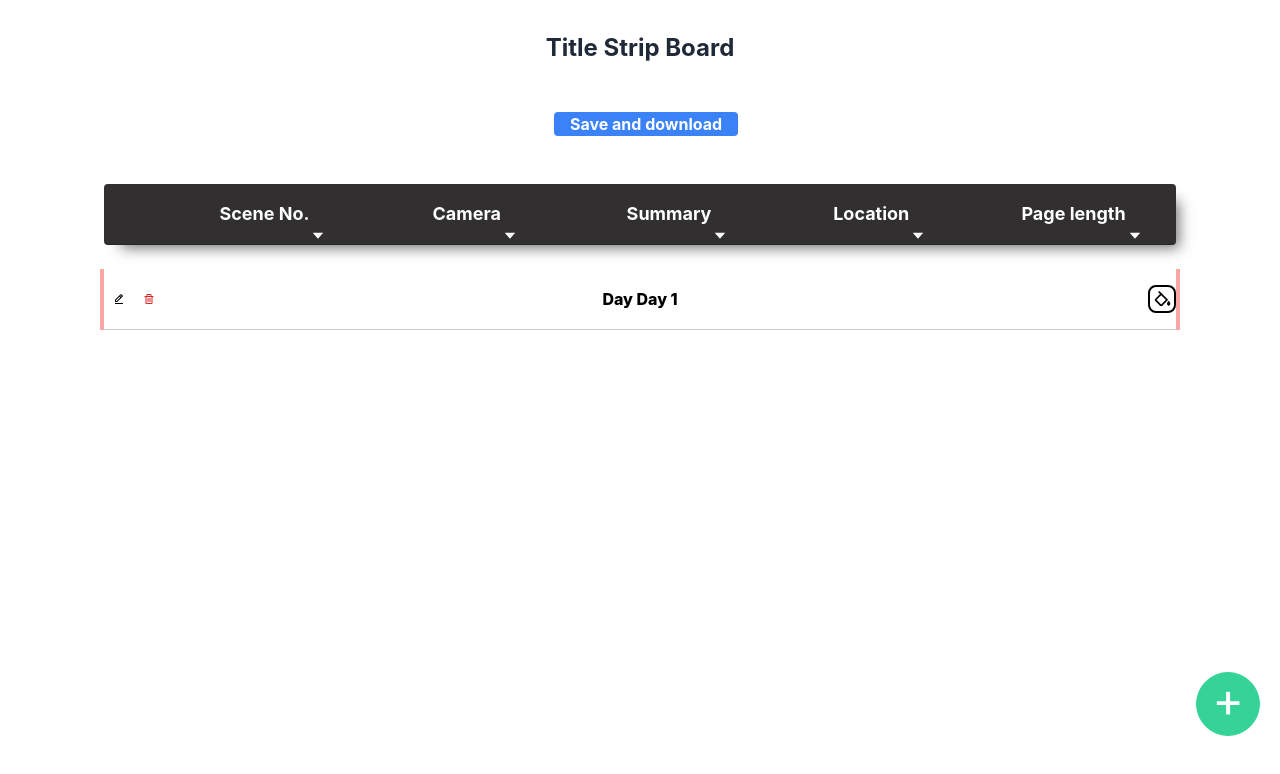
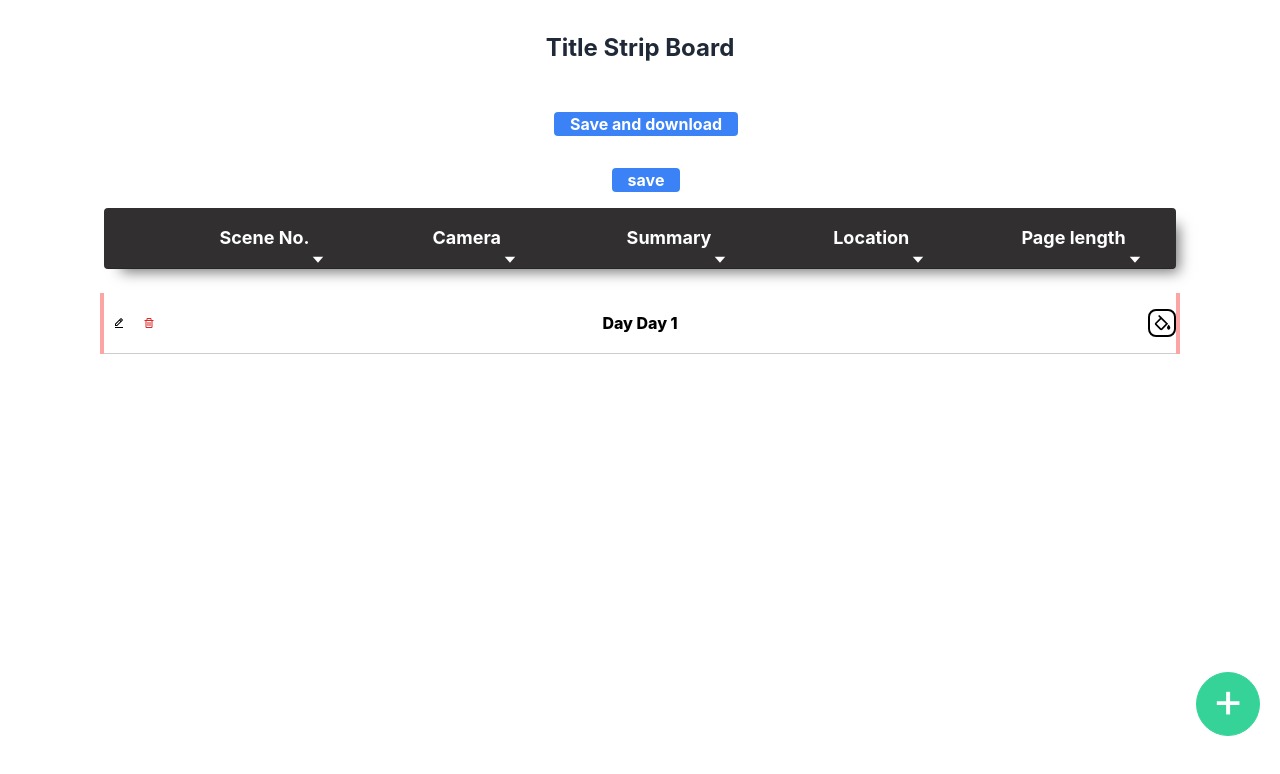
Before and after one commit to abdullah-manafikhi/movie, a Next.js app: page /mobile in a window 1280 px wide. Both pictures are taken after a click on the element "Scene No.". Shown: the top 774 px of the page. Built offline with nearby package versions, Linux system fonts and the light colour scheme; no server answers.

Commit message:
troubleshoot print and profiler

```diff
--- a/components/DragTest.jsx
+++ b/components/DragTest.jsx
@@ -10,11 +10,9 @@ function DragTest({ items }) {
     const [touch, setTouch] = useState(false)
 
     const { setCursor, daysMap, setDaysMap, addLine } = useContext(TableContext);
-    useEffect(() => {
-        setData(items)
-
-
-    }, [items])
+    // useEffect(() => {
+    //     setData(items)
+    // }, [items])
 
 
     // ========= USERREFs =========
--- a/components/PrintTable.jsx
+++ b/components/PrintTable.jsx
@@ -2,16 +2,14 @@ import { useContext, useState, useEffect } from 'react';
 import TableContext from './context/TableContext.js';
 // import DndUI from './DndUI'
 import SortableItemForPrint from './SortableItemForPrint';
-import { initialLines } from "../assets/data"
 
 
 function PrintTable() {
 
     // This state is for storeing the data
-    const [items, setItems] = useState(initialLines);
 
     // cursor state is for changing the cursor when dragging
-    const { setCursor, daysMap, setDaysMap } = useContext(TableContext);
+    const { setCursor, daysMap, setDaysMap, items } = useContext(TableContext);
     // const [activeId, setActiveId] = useState(null);
 
 
--- a/components/SortableItemForPrint.jsx
+++ b/components/SortableItemForPrint.jsx
@@ -1,5 +1,4 @@
-import { useState, useRef, useEffect } from "react";
-import { useContext } from "react";
+import { useState, useRef, useEffect, useContext } from "react";
 import { useSortable } from "@dnd-kit/sortable";
 import { CSS } from "@dnd-kit/utilities";
 import TableContext from "./context/TableContext.js.jsx";
@@ -11,7 +10,7 @@ function SortableItemForPrint(props) {
   const [style3, setStyle3] = useState({ backgroundColor: "" })
 
   // getting the table from the context
-  const { daysMap } = useContext(TableContext)
+  const { daysMap, items } = useContext(TableContext)
 
   useEffect(() => {
     if (daysMap !== null) {
@@ -62,7 +61,7 @@ function SortableItemForPrint(props) {
     if (props.line.day) {
       return (
         <div style={style3} className={`row-grid-day touch-manipulation z-1  `} >
-          <span className="my-auto">{formData.day}</span>
+          <span className="my-auto font-extrabold">{formData.day}</span>
         </div>
       );
     }
--- a/components/SortableItemTest.jsx
+++ b/components/SortableItemTest.jsx
@@ -107,7 +107,7 @@ function SortableItemTest(props) {
                         firstInputRef.current.focus(); // onEditClick => focus=> showing problem on click  on day or note becuase there is no text area
                         firstInputRef.current.setSelectionRange(0, firstInputRef.current.value.length);
                         console.log("focused");
-                    }, 100);
+                    }, 0);
                 }
             }
             return !prevState
@@ -162,7 +162,7 @@ function SortableItemTest(props) {
                                 type="text" placeholder="" defaultValue={`Day ${formData.day}`} ref={firstInputRef}
                                 className={`input input-ghost text-center resize-none w-full font-extrabold max-w-xs scroll-day ${inputDisabled ? "pointer-events-none hidden" : "pointer-events-auto"}`}
                             />
-                            <span className={`${inputDisabled ? "" : "hidden"} scroll-day font-extrabold`}>Day {formData.day}</span>
+                            <span className={`${inputDisabled ? "" : "hidden"}  font-extrabold`}>Day {formData.day}</span>
                         </span>
                         <div className="flex w-full justify-end">
                             <PopOver color={daysMap.colors[formData.id]} onChange={onChangeColor} />
@@ -204,12 +204,13 @@ function SortableItemTest(props) {
                                 </>}
                         </span>
                         <span className='my-auto'>
-                            {inputDisabled ? (
-                                <input
-                                    onChange={e => onChange(e)} id="note"
-                                    type="text" placeholder="" defaultValue={formData.note} ref={firstInputRef}
-                                    className={`input input-ghost text-center resize-none w-full font-extrabold max-w-xs scroll-day ${inputDisabled ? "pointer-events-none" : "pointer-events-auto"}`}
-                                />) : <span className="text-sm ">{formData.note}</span>}
+                            {/* Normal mode display the span when ediing display the input */}
+                            <input
+                                onChange={e => onChange(e)} id="1656"
+                                type="text" placeholder="" defaultValue={formData.note} ref={firstInputRef}
+                                className={`input input-ghost text-center resize-none w-full font-extrabold max-w-xs scroll-day ${inputDisabled ? "pointer-events-none hidden" : "pointer-events-auto"}`}
+                            />
+                            <span className={`${inputDisabled ? "" : "hidden"} scroll-day font-extrabold`}>{formData.note}</span>
                         </span>
                         <span className=" w-full flex justify-end">
 
--- a/components/Table.jsx
+++ b/components/Table.jsx
@@ -13,10 +13,10 @@ import { BiCaretDown, BiCaretup } from 'react-icons/bi'
 
 function Table() {
 
-    const { adding, setAdding, daysMap } = useContext(TableContext)
+    const { adding, setAdding, daysMap, items, setItems } = useContext(TableContext)
     const [itemPure, setItemPure] = useState([]) //sence with out day
     // const [sortItem , setSortItem] = useState([]) //sence with out day
-    const [items, setItems] = useState([])
+    // const [items, setItems] = useState([])
 
     function sortby(prop) {
         const arrayAfterSort = sortAccordingFor(itemPure, prop, 1, 'id', 0)
@@ -72,7 +72,7 @@ function Table() {
             <div className="noprintdplay w-1/2 mx-auto p-4 flex justify-evenly">
                 {!adding.isAdding ? (
                     <button className='bg-blue-500 hover:bg-blue-700 text-white font-bold p-y-2 px-4 rounded ms-3'>
-                        {/* <Link href="/print"> save</Link> */}
+                        <Link href="/print"> save</Link>
                     </button>) : ""
                 }
             </div>
--- a/components/context/TableContext.js.jsx
+++ b/components/context/TableContext.js.jsx
@@ -5,13 +5,14 @@ const TableContext = createContext()
 export const TableProvider = ({ children }) => {
 
     const [cursor, setCursor] = useState("cursor-grab");
-    const [daysMap, setDaysMap] = useState({data :["test", "test"], colors: ["white"]})
+    const [daysMap, setDaysMap] = useState({data :[], colors: ["white"]})
     const [colors, setColors] = useState([])
     const [adding, setAdding] = useState({isAdding : false, id: null})
     const [addLine, setAddLine] = useState({})
+    const [items, setItems] = useState([])
 
     return (
-        <TableContext.Provider value={{ cursor, setCursor, daysMap, setDaysMap, colors, setColors, adding, setAdding, addLine, setAddLine }}>
+        <TableContext.Provider value={{ cursor, setCursor, daysMap, setDaysMap, colors, setColors, adding, setAdding, addLine, setAddLine, items, setItems }}>
             {children}
         </TableContext.Provider>
     )
--- a/components/functions/sort.js
+++ b/components/functions/sort.js
@@ -3,8 +3,8 @@ export default function sortAccordingFor(
   firstSort,
   isAtoBSorting1,
   secondSort,
-    isAtoBSorting2)
-    {
+  isAtoBSorting2
+) {
   // firstSort  is the first sort
   //  isAtoBSorting1 accling for the firstSort 1 is a => b 0 is b=>a
   // secondSort  is the second sort
```
Lines whose indentation alone changed are shown as unchanged.
